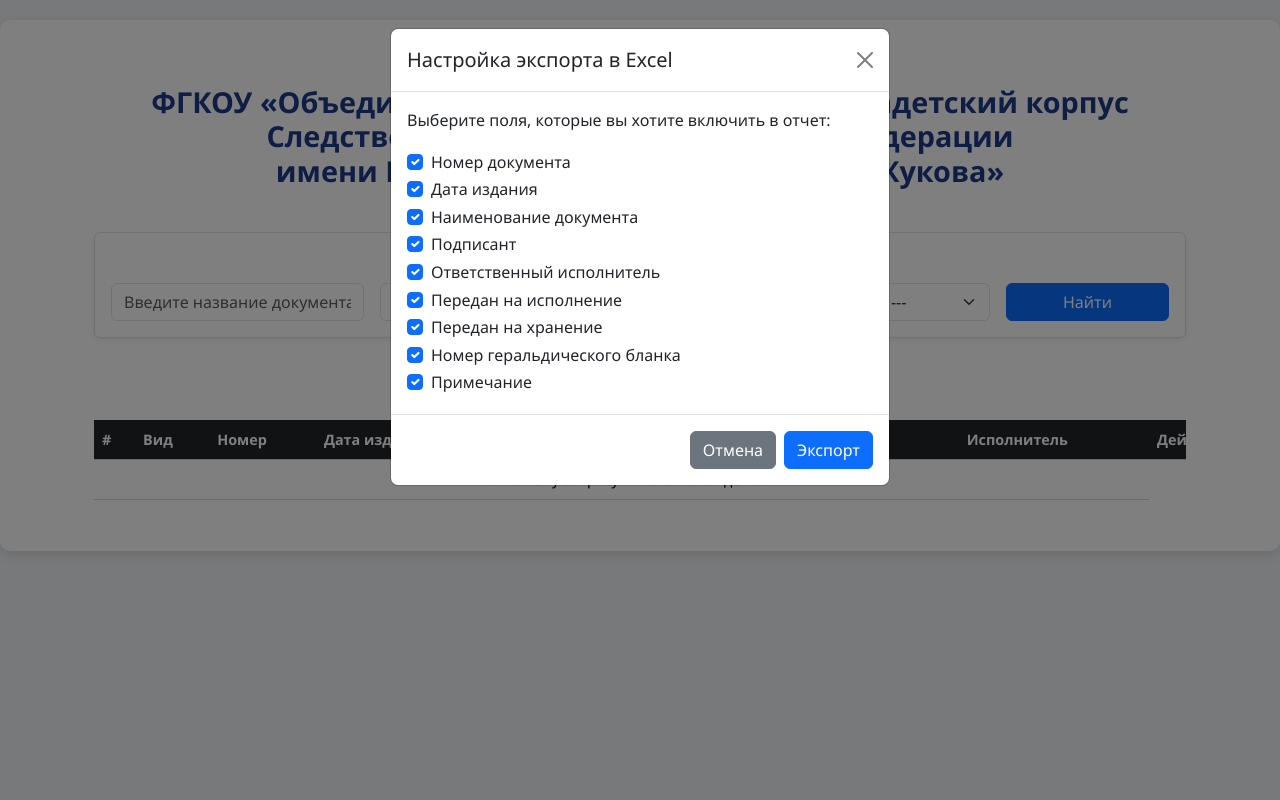
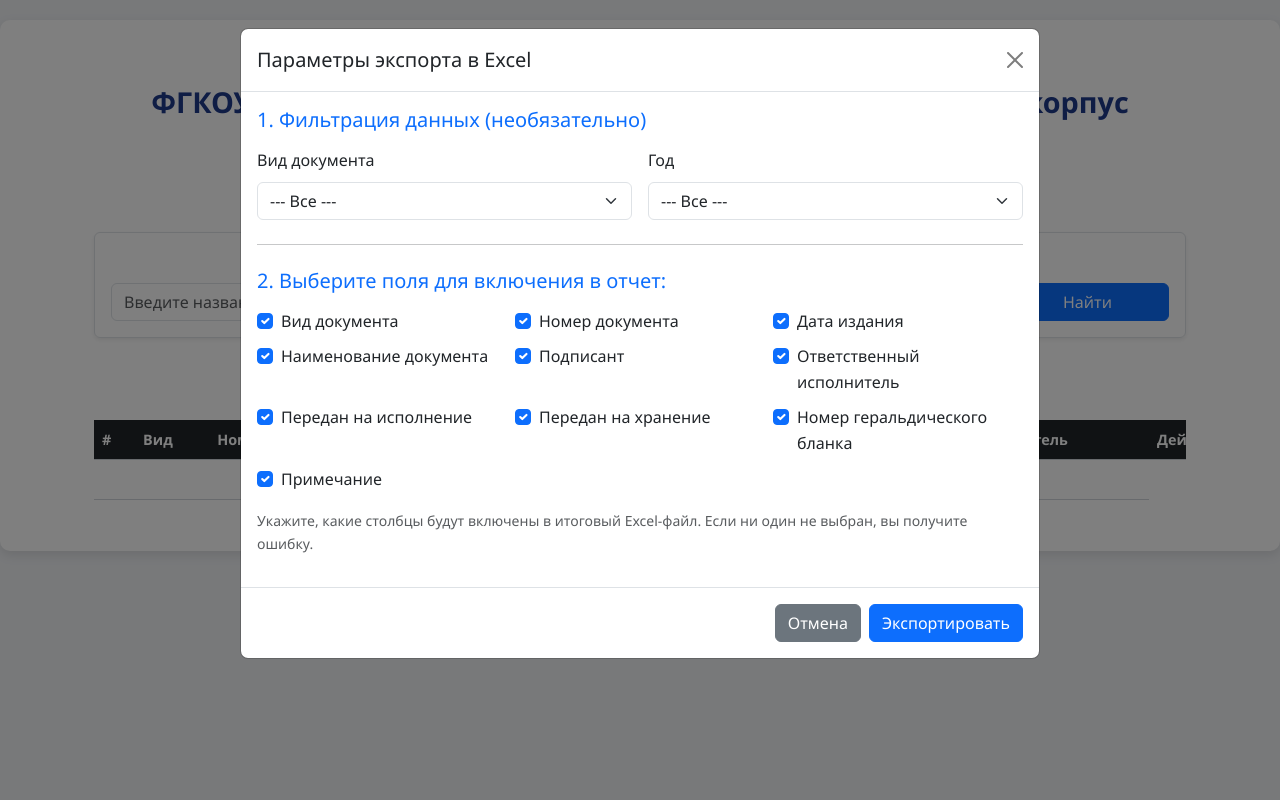
Before and after one commit to evlx87/OrderRegistry, a Django app: page / in a window 1280 px wide, after a click on "Экспорт в Excel". Run offline with Django 5.2, Linux system fonts and the light colour scheme; the visitor is signed in with stand-in values (Sample User, id 1); data that the repository does not hold is empty; some libraries are stand-ins or nearby versions.

Commit message:
Скорректирована настройка перед экспортом в excel

```diff
--- a/orders/templates/orders/index.html
+++ b/orders/templates/orders/index.html
@@ -105,37 +105,62 @@
     </div>
 
     <div class="modal fade" id="exportOptionsModal" tabindex="-1" aria-labelledby="exportOptionsModalLabel" aria-hidden="true">
-        <div class="modal-dialog modal-dialog-scrollable">
+    <div class="modal-dialog modal-lg">
         <div class="modal-content">
-                <form action="{% url 'orders:export_to_excel' %}" method="GET" id="exportOptionsForm">
             <div class="modal-header">
-                        <h5 class="modal-title" id="exportOptionsModalLabel">Настройка экспорта в Excel</h5>
+                <h5 class="modal-title" id="exportOptionsModalLabel">Параметры экспорта в Excel</h5>
                 <button type="button" class="btn-close" data-bs-dismiss="modal" aria-label="Close"></button>
             </div>
+
+            <form action="{% url 'orders:export_to_excel' %}" method="get" id="exportForm">
                 <div class="modal-body">
-                        <p>Выберите поля, которые вы хотите включить в отчет:</p>
 
+                    <h5 class="mb-3 text-primary">1. Фильтрация данных (необязательно)</h5>
+                    <div class="row g-3">
+                        <div class="col-md-6">
+                            <label for="export_doc_type" class="form-label">Вид документа</label>
+                            <select class="form-select" id="export_doc_type" name="doc_type">
+                                <option value="">--- Все ---</option>
+                                <option value="order">Приказ</option>
+                                <option value="decree">Распоряжение</option>
+                            </select>
+                        </div>
+
+                        <div class="col-md-6">
+                            <label for="export_year" class="form-label">Год</label>
+                            <select class="form-select" id="export_year" name="year">
+                                <option value="">--- Все ---</option>
+                                {% for year, label in years %}
+                                    <option value="{{ year }}">{{ label }}</option>
+                                {% endfor %}
+                            </select>
+                        </div>
+                    </div>
+
+                    <hr class="my-4">
+
+                    <h5 class="mb-3 text-primary">2. Выберите поля для включения в отчет:</h5>
+
+                    <div class="row row-cols-md-3 row-cols-2 g-2">
                         {% for field_name, field_label in export_field_map.items %}
+                        <div class="col">
                             <div class="form-check">
-                            <input class="form-check-input"
-                                type="checkbox"
+                                <input class="form-check-input" type="checkbox"
+                                       value="{{ field_name }}"
+                                       id="export_field_{{ field_name }}"
                                        name="fields"
-                                value="{{ field_name }}"
-                                id="field_{{ field_name }}"
-                                checked> <label class="form-check-label" for="field_{{ field_name }}">
+                                       checked> <label class="form-check-label" for="export_field_{{ field_name }}">
                                     {{ field_label }}
                                 </label>
                             </div>
+                        </div>
                         {% endfor %}
-
-                        <input type="hidden" name="search" value="{{ search }}">
-                        <input type="hidden" name="year" value="{{ selected_year|default:'' }}">
-                        <input type="hidden" name="filter_doc_num" value="{{ filter_doc_num }}">
-
+                    </div>
+                    <p class="text-muted small mt-3">Укажите, какие столбцы будут включены в итоговый Excel-файл. Если ни один не выбран, вы получите ошибку.</p>
                 </div>
                 <div class="modal-footer">
                     <button type="button" class="btn btn-secondary" data-bs-dismiss="modal">Отмена</button>
-                        <button type="submit" class="btn btn-primary">Экспорт</button>
+                    <button type="submit" class="btn btn-primary">Экспортировать</button>
                 </div>
             </form>
         </div>
--- a/orders/views.py
+++ b/orders/views.py
@@ -15,9 +15,9 @@ from django.views.generic import ListView, CreateView, UpdateView, DeleteView
 from orders.forms import OrderForm
 from orders.models import Order
 
-
 # Create your views here.
 EXPORT_FIELD_MAP = {
+    'doc_type': 'Вид документа',
     'document_number': 'Номер документа',
     'issue_date': 'Дата издания',
     'document_title': 'Наименование документа',
@@ -29,19 +29,21 @@ EXPORT_FIELD_MAP = {
     'note': 'Примечание'
 }
 
+
 class OrderQuerysetMixin:
     """
     Этот Mixin содержит логику для фильтрации и поиска queryset'а.
     Мы будем использовать его в IndexView и ExportToExcelView,
     чтобы экспорт соответствовал тому, что видит пользователь.
     """
+
     def get_filtered_queryset(self, request):
-        queryset = Order.objects.all() # Начинаем с .all()
+        queryset = Order.objects.all()
         search = request.GET.get("search")
-        # Мы ищем 'filter_year' (с формы) или 'year' (с модального окна экспорта)
         year = request.GET.get('filter_year') or request.GET.get('year')
         filter_doc_num = request.GET.get("filter_doc_num")
-        filter_doc_type = request.GET.get("filter_doc_type")
+        doc_type = request.GET.get(
+            "filter_doc_type") or request.GET.get("doc_type")
 
         if year:
             try:
@@ -61,11 +63,9 @@ class OrderQuerysetMixin:
             queryset = queryset.filter(
                 document_number__icontains=filter_doc_num)
 
-        if filter_doc_type:
-            queryset = queryset.filter(doc_type=filter_doc_type)
+        if doc_type:
+            queryset = queryset.filter(doc_type=doc_type)
 
-        # Если не было поиска, сортируем по ID.
-        # Если был поиск, сортировка 'rank' уже применена.
         if not search:
             queryset = queryset.order_by('-id')
 
@@ -82,58 +82,26 @@ class IndexView(OrderQuerysetMixin, ListView):
         years_list = cache.get(years_cache_key)
 
         if years_list is None:
-            # Выполняем запрос только если его нет в кеше
             years = Order.objects.dates('issue_date', 'year', order='ASC')
             years_list = [(year.year, year.year) for year in years]
 
-            # Сохраняем результат в кеше на 1 час (3600 секунд)
             cache.set(years_cache_key, years_list, timeout=3600)
 
         return years_list
 
     def get_queryset(self):
-        # Всю логику переносим в Mixin
         return self.get_filtered_queryset(self.request)
-
-        # queryset = super().get_queryset()
-        # queryset = queryset.filter(pk__isnull=False)
-        # search = self.request.GET.get("search")
-        # year = self.request.GET.get('year')
-        # filter_doc_num = self.request.GET.get("filter_doc_num")
-
-        # if year:
-        #     try:
-        #         year_int = int(year)
-        #         queryset = queryset.filter(issue_date__year=year_int)
-        #     except ValueError:
-        #         pass
-
-        # if search:
-        #     query = SearchQuery(search, search_type='websearch')
-        #     vector = SearchVector('document_title')
-        #     queryset = queryset.annotate(
-        #         rank=SearchRank(vector, query)
-        #     ).filter(rank__gte=0.01).order_by('-rank', '-issue_date')
-
-        # if filter_doc_num:
-        #     queryset = queryset.filter(
-        #         document_number__icontains=filter_doc_num)
-
-        # return queryset.order_by('-id') if not search else queryset
 
     def get_context_data(self, **kwargs):
         context = super().get_context_data(**kwargs)
         context['page_title'] = 'Приказы'
-        # Получаем параметры фильтра для передачи в <input type="hidden">
         context["search"] = self.request.GET.get("search", "")
         context["filter_doc_num"] = self.request.GET.get("filter_doc_num", "")
         context["selected_year"] = self.request.GET.get("filter_year", date.today().year)
-
+        context["selected_doc_type"] = self.request.GET.get("filter_doc_type", "")
         context["years"] = self.get_year_choices()
-
         context['order_form'] = OrderForm()
         context['login_form'] = AuthenticationForm()
-        # Добавляем карту полей в контекст для модального окна
         context['export_field_map'] = EXPORT_FIELD_MAP
 
         return context
@@ -144,63 +112,55 @@ class AddOrderView(SuccessMessageMixin, CreateView):
     form_class = OrderForm
     template_name = 'orders/add_order.html'
     success_url = reverse_lazy('orders:index')
-    # success_message = 'Приказ успешно добавлен!'
+
     def form_valid(self, form):
         form.instance.author = self.request.user
-        # Вызываем родительский метод, но пока не возвращаем его
         response = super().form_valid(form)
 
-        # Проверяем, это AJAX-запрос?
         if self.request.headers.get('x-requested-with') == 'XMLHttpRequest':
-            # Если да, возвращаем JSON об успехе
             return JsonResponse({'success': True})
         else:
-            # Если нет (обычная отправка), возвращаем редирект
             return response
 
     def form_invalid(self, form):
-        # Проверяем, это AJAX-запрос?
         if self.request.headers.get('x-requested-with') == 'XMLHttpRequest':
-            # Если да, возвращаем JSON с ошибками валидации
-            return JsonResponse({'success': False, 'errors': form.errors}, status=400)
+            return JsonResponse(
+                {'success': False, 'errors': form.errors}, status=400)
         else:
-            # Если нет, рендерим страницу с формой и ошибками
             return super().form_invalid(form)
 
 
 class OrderDetailView(DetailView):
     model = Order
-    # Используем новый шаблон для деталей
     template_name = 'orders/includes/inc__modal_order_detail.html'
     context_object_name = 'order'
-
-    # DetailView по умолчанию возвращает HTTP-ответ.
-    # Если вы используете AJAX, вам, возможно, не нужны изменения в этом классе,
-    # если ваш код JS обрабатывает форму, как показано выше.
-    # Если вы используете просто render(request, '...', context), то это то же самое.
 
 
 class OrderEditView(UpdateView):
     model = Order
-    # Используем модифицированный шаблон для редактирования
     template_name = 'orders/includes/inc__modal_edit_order.html'
     form_class = OrderForm
     context_object_name = 'order'
 
-    # Переопределяем метод для обработки AJAX-запросов и частичной загрузки шаблона
     def get(self, request, *args, **kwargs):
         self.object = self.get_object()
         form = self.get_form()
-        return render(request, self.template_name, self.get_context_data(form=form))
+        return render(
+            request,
+            self.template_name,
+            self.get_context_data(
+                form=form))
 
     def form_valid(self, form):
-        # При успешном сохранении возвращаем пустой ответ или JSON (для AJAX)
         form.save()
-        return render(self.request, 'orders/empty.html')  # Возвращаем пустой шаблон или HTTP 204
+        return render(self.request, 'orders/empty.html')
 
     def form_invalid(self, form):
-        # При ошибках валидации возвращаем шаблон формы, чтобы она отобразилась в модальном окне
-        return render(self.request, self.template_name, self.get_context_data(form=form))
+        return render(
+            self.request,
+            self.template_name,
+            self.get_context_data(
+                form=form))
 
 
 class DeleteOrderView(DeleteView):
@@ -209,79 +169,68 @@ class DeleteOrderView(DeleteView):
     success_url = reverse_lazy('orders:index')
     success_message = 'Приказ успешно удален.'
 
-    # Этот метод будет обрабатывать GET-запрос (загрузку формы в модалку)
     def get(self, request, *args, **kwargs):
         self.object = self.get_object()
         context = self.get_context_data(object=self.object)
         return render(request, self.template_name, context)
 
-    # Этот метод будет обрабатывать POST-запрос (нажатие "Да, удалить")
     def post(self, request, *args, **kwargs):
         self.object = self.get_object()
         success_url = self.get_success_url()
         self.object.delete()
 
-        # Проверяем, является ли запрос AJAX
         if request.headers.get('x-requested-with') == 'XMLHttpRequest':
-            # Отправляем JSON-ответ об успехе
             return JsonResponse({'success': True, 'redirect_url': success_url})
         else:
-            # Стандартное поведение, если AJAX не используется
             return HttpResponseRedirect(success_url)
 
 
-class ExportToExcelView(OrderQuerysetMixin, View): # <-- Добавляем Mixin
+class ExportToExcelView(OrderQuerysetMixin, View):
+    DOC_TYPE_CHOICES = dict(Order.DOC_TYPE_CHOICES)
 
     def get(self, request, *args, **kwargs):
-
-        # 1. Получаем список выбранных полей из GET-параметров
         selected_fields = request.GET.getlist('fields')
 
-        # 2. Валидация: если полей не выбрано или кто-то подделал запрос
         if not selected_fields:
-            # (Здесь можно вернуть красивую страницу ошибки, но пока так)
-            return HttpResponse("Ошибка: не выбрано ни одного поля для экспорта.", status=400)
+            return HttpResponse(
+                "Ошибка: не выбрано ни одного поля для экспорта.",
+                status=400)
 
-        # 3. Фильтруем queryset, используя ту же логику, что и IndexView
-        # Mixin автоматически прочитает 'search', 'year' и т.д. из request.GET
         queryset = self.get_filtered_queryset(request)
 
-        # 4. Формируем заголовки и список полей для запроса
         headers = []
         valid_field_names = []
 
-        # Используем .items() для сохранения порядка (в Python 3.7+)
         for field_name, field_label in EXPORT_FIELD_MAP.items():
             if field_name in selected_fields:
                 headers.append(field_label)
                 valid_field_names.append(field_name)
 
-        # 5. Оптимизированный запрос к БД
-        # values_list() возьмет только те поля, которые выбрал пользователь
         orders_data = queryset.values_list(*valid_field_names)
 
-        # 6. Создание файла Excel
         workbook = openpyxl.Workbook()
         sheet = workbook.active
-
-        # Добавляем динамические заголовки
         sheet.append(headers)
 
-        # 7. Обработка данных
+        doc_type_index = None
+        try:
+            doc_type_index = valid_field_names.index('doc_type')
+        except ValueError:
+            pass
+
         for order_tuple in orders_data:
             row = list(order_tuple)
 
-            # Ищем, есть ли в наших данных даты (объекты date)
             for i, value in enumerate(row):
                 if isinstance(value, date):
-                    # Форматируем дату в привычный вид
                     row[i] = value.strftime('%d.%m.%Y')
+                elif i == doc_type_index and value:
+                    row[i] = self.DOC_TYPE_CHOICES.get(value, value)
                 elif value is None:
-                    row[i] = '' # Заменяем None на пустые строки
+                    row[i] = ''
 
             sheet.append(row)
 
-        # 8. Подготовка ответа
         response = HttpResponse(
             content_type='application/vnd.openxmlformats-officedocument.spreadsheetml.sheet')
         response['Content-Disposition'] = 'attachment; filename=orders_export.xlsx'
```
Lines whose indentation alone changed are shown as unchanged.
